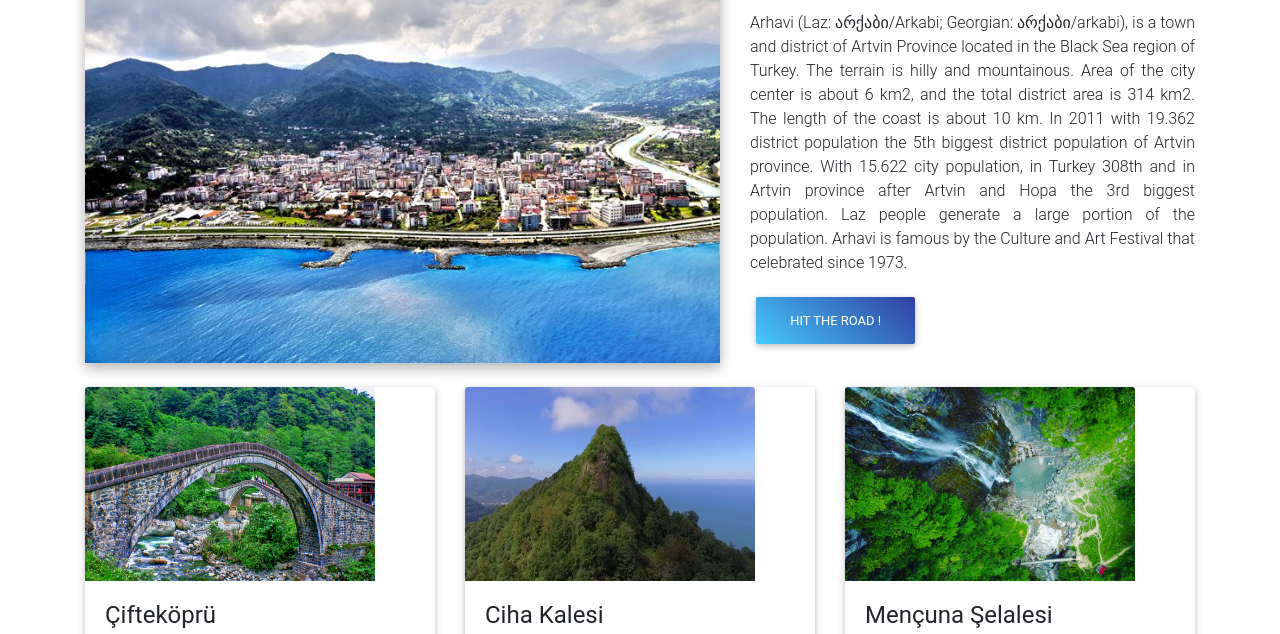
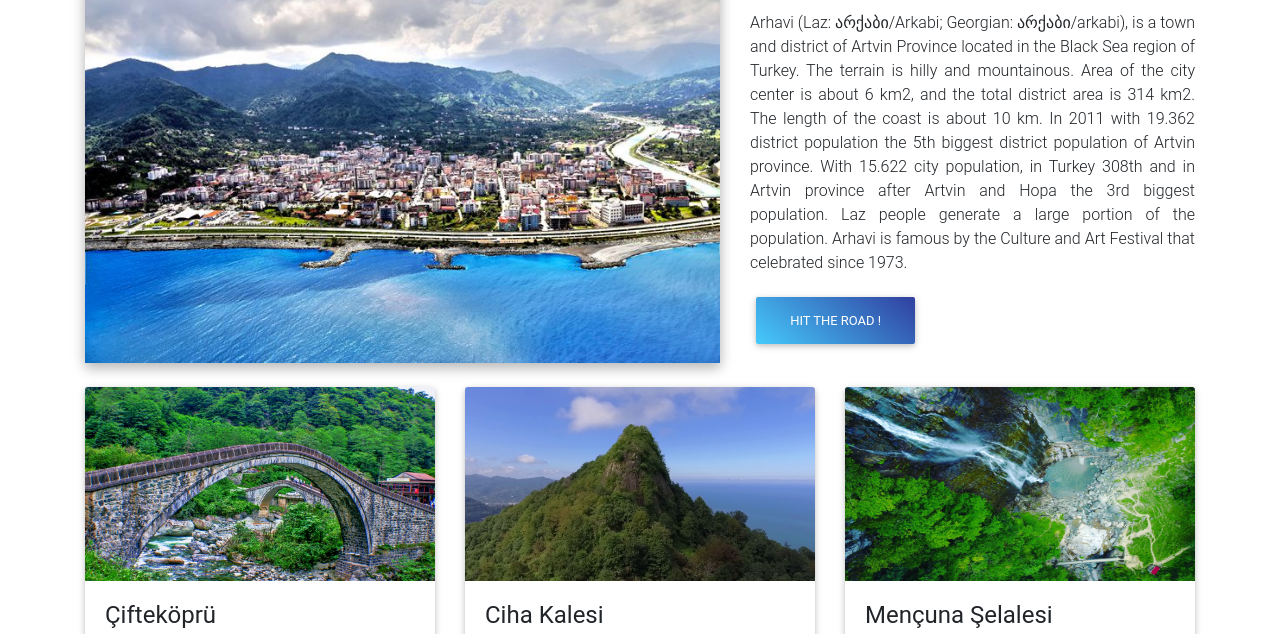
Before and after one commit to gokayyilmaz/hittheroad-app, a plain HTML site: page index.html in a window 1280 px wide. Shown: the part 166-800 px from the top of the page. Drawn offline with nearby package versions, Linux system fonts and the light colour scheme.

Commit message:
Add files via upload

```diff
--- a/index.html
+++ b/index.html
@@ -129,7 +129,7 @@
 
             <!-- Card image -->
             <div class="view overlay">
-              <img class="card-img-top" src="./images/ciftekopru.jpg" alt="Card image cap" style="height: 193.37px; width:290px">
+              <img class="card-img-top" src="./images/ciftekopru.jpg" alt="Card image cap" style="height: 193.37px">
               <a href="#!">
                 <div class="mask rgba-white-slight"></div>
               </a>
@@ -163,7 +163,7 @@
 
             <!-- Card image -->
             <div class="view overlay">
-              <img class="card-img-top" src="./images/ciha.jpg" alt="Card image cap" style="height: 193.37px; width:290px">
+              <img class="card-img-top" src="./images/ciha.jpg" alt="Card image cap" style="height: 193.37px">
               <a href="#!">
                 <div class="mask rgba-white-slight"></div>
               </a>
@@ -197,7 +197,7 @@
 
             <!-- Card image -->
             <div class="view overlay">
-              <img class="card-img-top" src="./images/mencuna.jpg" alt="Card image cap" style="height: 193.37px; width:290px">
+              <img class="card-img-top" src="./images/mencuna.jpg" alt="Card image cap" style="height: 193.37px">
               <a href="#!">
                 <div class="mask rgba-white-slight"></div>
               </a>
@@ -315,7 +315,7 @@
 
     <!-- Copyright -->
     <div class="footer-copyright text-center py-3">
-      <a href="https://gokayyilmaz.github.io/personal-website/">made with 🧠 by gökay</a>
+      <a href="https://gokayyilmaz.github.io/site/">made with 🧠 by gökay</a>
     </div>
     <!-- Copyright -->
 
```
